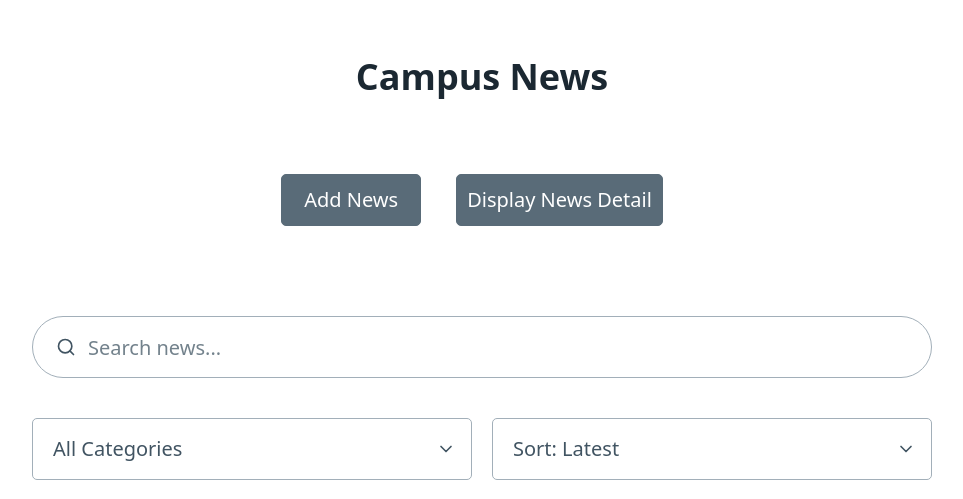
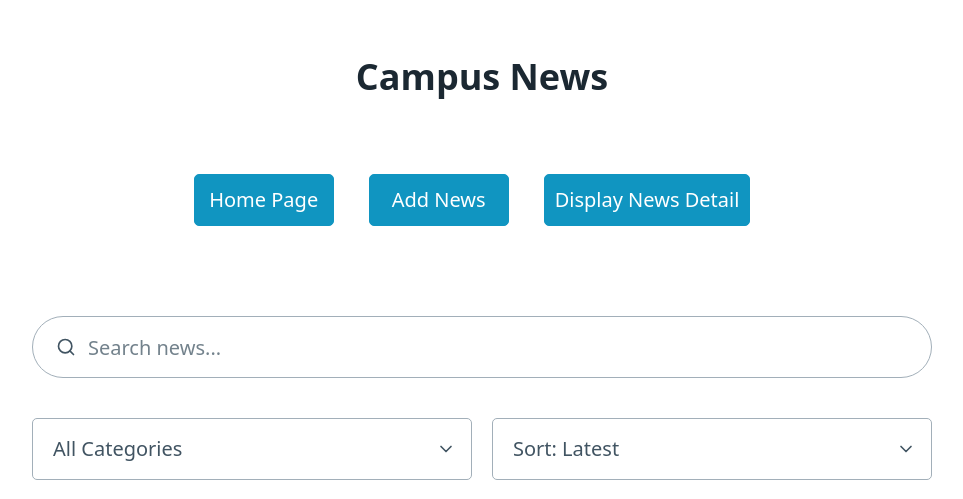
Before and after one commit to Rawano03/ITCS333-Project-GroupG5, a PHP site: page /Main_Listing.html in a window 1280 px wide. Shown: the top 499 px of the page, without its empty margins (158-1121 px from the left). Run offline with PHP 8.4, Linux system fonts and the light colour scheme.

```diff
--- a/Campus News - Rawan Nabeel - 202108246/Main_Listing.html
+++ b/Campus News - Rawan Nabeel - 202108246/Main_Listing.html
@@ -11,8 +11,9 @@
     <h1>Campus News</h1>
     <nav>
       <ul>
-        <li><a href="create.html" role="button" class="secondary nav-button">Add News</a></li>
-        <li><a href="detail.html" role="button" class="secondary nav-button">Display News Detail</a></li>
+        <li><a href="../index.html" role="button" class="nav-button">Home Page</a></li>
+        <li><a href="create.html" role="button" class="nav-button">Add News</a></li>
+        <li><a href="detail.html" role="button" class="nav-button">Display News Detail</a></li>
       </ul>
     </nav>
   </header>
--- a/Campus News - Rawan Nabeel - 202108246/css/styles.css
+++ b/Campus News - Rawan Nabeel - 202108246/css/styles.css
@@ -1,4 +1,4 @@
-
+/* ==========style========== */
 .container {
   margin-top: 1rem;
   margin-bottom: 1rem;
@@ -164,6 +164,7 @@ footer.container {
   .nav-button {
     width: 100%;
     max-width: 240px;
+
   }
 
   .dropdown-pair {
@@ -171,8 +172,9 @@ footer.container {
   }
 
   .pagination {
-    flex-wrap: wrap;
+    flex-wrap:wrap;
     gap: 0.5rem;
+
   }
 }
 
--- a/Campus News - Rawan Nabeel - 202108246/detail.html
+++ b/Campus News - Rawan Nabeel - 202108246/detail.html
@@ -9,9 +9,9 @@
     <h1>Campus News Details</h1>
     <nav>
       <ul>
-        <li><a href="Main_Listing.html" role="button" class="nav-button">Dashboard</a></li>
-        <li><a href="#" role="button" class="button nav-button">Edit</a></li>
-        <li><a href="#" role="button" class="button nav-button">Delete</a></li>
+        <li><a href="Main_Listing.html" role="button" class="nav-button">Back To Listing</a></li>
+        <li><a href="#" role="button" class="nav-button">Edit</a></li>
+        <li><a href="#" role="button" class="nav-button">Delete</a></li>
       </ul>
     </nav>
   </header>
```
